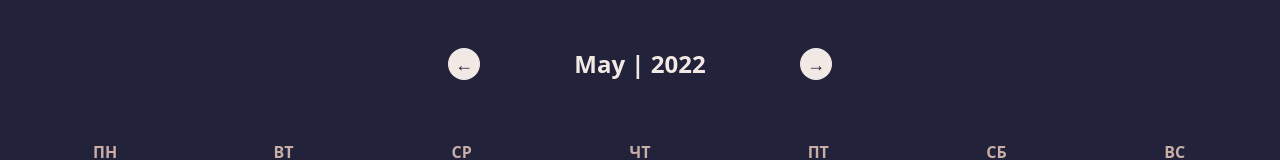
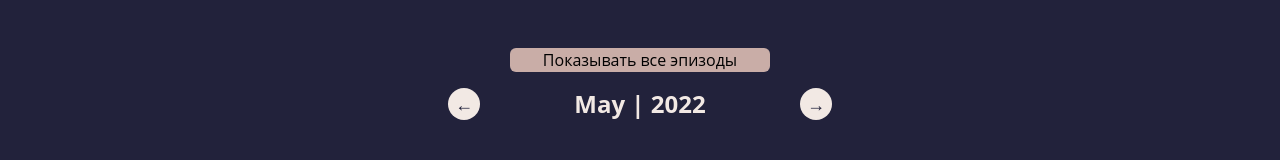
Before and after one commit to elnasim/series-calendar, a Vue app: page / in a window 1280 px wide. Shown: the top 160 px of the page. Built offline with nearby package versions, Linux system fonts and the light colour scheme; no server answers.

Commit message:
Add last episode only show

```diff
--- a/src/modules/calendar/components/Calendar.vue
+++ b/src/modules/calendar/components/Calendar.vue
@@ -1,5 +1,16 @@
 <template>
   <div class="container flex flex-wrap" v-if="calendarData">
+    <button
+      class="mx-auto max-w-[260px] w-full bg-color-4 rounded-md mb-4"
+      @click="toggleIsShowOnlyLastEpisodes"
+    >
+      {{
+        getIsShowOnlyLastEpisodes
+          ? "Показывать только последние эпизоды сезона"
+          : "Показывать все эпизоды"
+      }}
+    </button>
+
     <CalendarControl
       :month="month"
       :year="year"
@@ -26,6 +37,7 @@
             :key="index"
             :dayData="day"
             :month="month"
+            :isShowOnlyLastEpisodes="getIsShowOnlyLastEpisodes"
           />
         </tr>
       </tbody>
@@ -45,22 +57,25 @@ import { ISerialEpisodeWithSerialInfo } from "@/modules/calendar/types";
 
 // Store
 const calendarStore = useCalendarStore();
-const { setNextMonth, setPrevMonth } = calendarStore;
-const { changedDate } = storeToRefs(calendarStore);
+const { setNextMonth, setPrevMonth, toggleIsShowOnlyLastEpisodes } =
+  calendarStore;
+
+const { getChangedDate, getIsShowOnlyLastEpisodes } =
+  storeToRefs(calendarStore);
 
 const serialsData = ref<ISerialEpisodeWithSerialInfo[]>([]);
 
 const calendarData = computed(() => {
-  return calendar.getCalendar(changedDate.value, serialsData.value);
+  return calendar.getCalendar(getChangedDate.value, serialsData.value);
 });
 
 const month = computed((): number => {
-  const date = new Date(changedDate.value);
+  const date = new Date(getChangedDate.value);
   return date.getMonth();
 });
 
 const year = computed((): number => {
-  const date = new Date(changedDate.value);
+  const date = new Date(getChangedDate.value);
   return date.getFullYear();
 });
 
--- a/src/modules/calendar/components/CalendarCell.vue
+++ b/src/modules/calendar/components/CalendarCell.vue
@@ -6,7 +6,7 @@
     >
       <div
         :class="isCurrentDay && `bg-red`"
-        class="absolute top-1 left-1 w-5 h-5 bg-color-1 text-color-5 rounded-full flex justify-center items-center text-xs font-bold z-[1]"
+        class="absolute top-1 right-1 w-5 h-5 bg-color-1 text-color-5 rounded-full flex justify-center items-center text-xs font-bold z-[1]"
       >
         {{ props.dayData?.dayInfo.dayIndex }}
       </div>
@@ -21,14 +21,25 @@
         <div
           v-for="item of dayDataWithoutRepeatedSerial"
           :key="item.id"
-          class="w-full h-full bg-cover bg-repeat flex items-end p-1 relative mb-0.5 last:mb-0"
-          :style="`background-image: url('${item.serial?.img}');`"
+          :class="
+            !isShowOnlyLastEpisodes || item.is_last_season_episode === 1
+              ? 'w-full h-full'
+              : ''
+          "
         >
           <div
-            class="absolute inset-0 flex items-end p-0.5 bg-gradient-to-t from-color-1 to-transparent"
+            v-if="!isShowOnlyLastEpisodes || item.is_last_season_episode === 1"
+            class="w-full h-full bg-cover bg-repeat flex items-end p-1 relative mb-0.5 last:mb-0"
+            :style="`background-image: url('${item.serial?.img}');`"
           >
-            <div class="w-11/12 overflow-hidden truncate text-color-5 text-xs">
-              {{ item.serial?.title }}
+            <div
+              class="absolute inset-0 flex items-end p-0.5 bg-gradient-to-t from-color-1 to-transparent"
+            >
+              <div
+                class="w-11/12 overflow-hidden truncate text-color-5 text-xs"
+              >
+                {{ item.serial?.title }}
+              </div>
             </div>
           </div>
         </div>
@@ -39,12 +50,13 @@
 
 <script lang="ts" setup>
 import { computed } from "vue";
-import { ISerialEpisodeWithSerialInfo, TDay } from "../types";
+import { TDay } from "../types";
 
 // eslint-disable-next-line no-undef
 const props = defineProps<{
   dayData: TDay;
   month: number;
+  isShowOnlyLastEpisodes: boolean;
 }>();
 
 const cellsSize = () => {
@@ -56,16 +68,25 @@ const cellsSize = () => {
 };
 
 const dayDataWithoutRepeatedSerial = computed(() => {
-  if (props.dayData) {
-    const serialIds = props.dayData.content.map((o) => o.serial_id);
-    const filtered = props.dayData.content.filter(
-      ({ serial_id }, index) => !serialIds.includes(serial_id, index + 1)
-    );
+  // Продумать фильтрацию. Сейчас могут появиться 2 серии одного сериала, если одна из серий завершает сезон
+  const lastEpisodes = props.dayData?.content.filter((item) => {
+    return item.is_last_season_episode === 1;
+  });
 
-    return filtered;
+  const notLastEpisodes = props.dayData?.content.filter((item) => {
+    return item.is_last_season_episode !== 1;
+  });
+
+  const serialIds = notLastEpisodes?.map((o) => o.serial_id);
+  const filtered = notLastEpisodes?.filter(
+    ({ serial_id }, index) => !serialIds?.includes(serial_id, index + 1)
+  );
+
+  if (lastEpisodes && filtered) {
+    return [...lastEpisodes, ...filtered];
   }
 
-  return null;
+  return [];
 });
 
 const isCurrentDay = computed(() => {
--- a/src/modules/calendar/store/Calendar.ts
+++ b/src/modules/calendar/store/Calendar.ts
@@ -3,16 +3,24 @@ import { defineStore } from "pinia";
 export interface ICalendarStore {
   currentUserDate: Date;
   changedDate: Date;
+  isShowOnlyLastEpisodes: boolean;
 }
 
 export const useCalendarStore = defineStore("calendar", {
   state: (): ICalendarStore => ({
     currentUserDate: new Date(),
     changedDate: new Date(),
+    isShowOnlyLastEpisodes: false,
   }),
   getters: {
     getCurrentUserDate(state): Date | null {
       return state.currentUserDate;
+    },
+    getChangedDate(state): Date {
+      return state.changedDate;
+    },
+    getIsShowOnlyLastEpisodes(state) {
+      return state.isShowOnlyLastEpisodes;
     },
   },
   actions: {
@@ -35,5 +43,8 @@ export const useCalendarStore = defineStore("calendar", {
         this.changedDate.getMonth() - 1
       );
     },
+    toggleIsShowOnlyLastEpisodes() {
+      this.isShowOnlyLastEpisodes = !this.isShowOnlyLastEpisodes;
+    },
   },
 });
--- a/src/modules/calendar/types/index.ts
+++ b/src/modules/calendar/types/index.ts
@@ -38,6 +38,7 @@ export interface ISerialEpisodeWithSerialInfo {
   serial_id: number;
   season: number;
   episode_number: number;
+  is_last_season_episode: number;
   date: Date;
   serial: {
     id: number;
```
